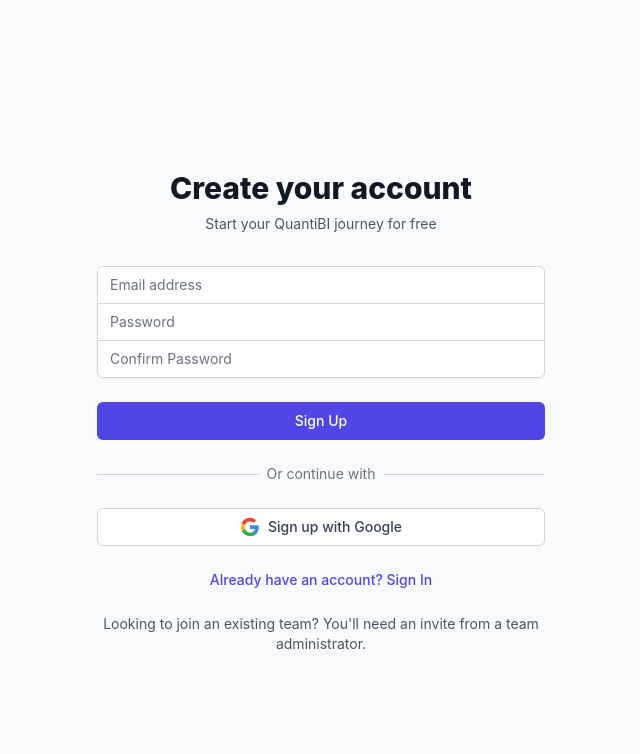
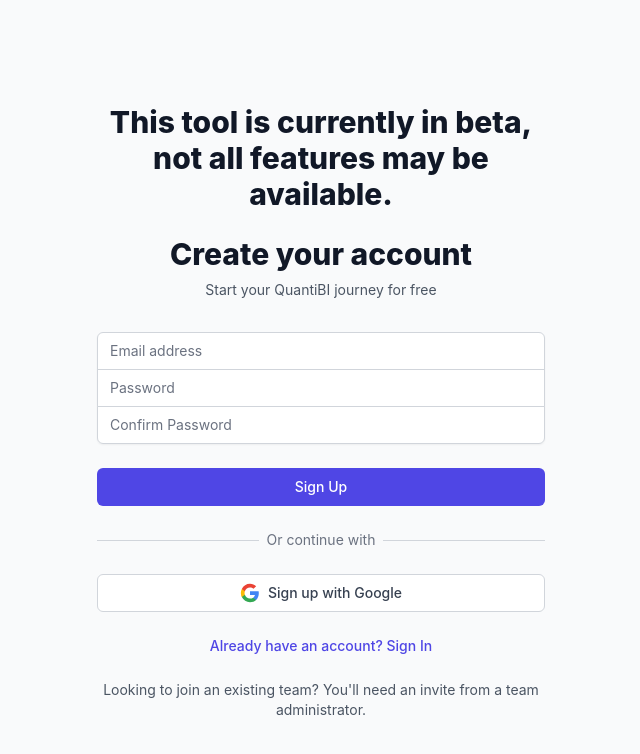
Before and after one commit to BIQuantAF/QuantiBI, a React (Create React App) app in the folder quantibi-frontend/: page /signup in a window 1280 px wide. Shown: the top 754 px of the page, without its empty margins (319-959 px from the left). Built offline with nearby package versions, Linux system fonts and the light colour scheme; no server answers.

Commit message:
sign up text

```diff
--- a/quantibi-frontend/src/components/auth/SignUp.tsx
+++ b/quantibi-frontend/src/components/auth/SignUp.tsx
@@ -96,6 +96,9 @@ const SignUp: React.FC = () => {
     <div className="min-h-screen flex items-center justify-center bg-gray-50 py-12 px-4 sm:px-6 lg:px-8">
       <div className="max-w-md w-full space-y-8">
         <div>
+          <h2 className="mt-6 text-center text-3xl font-extrabold text-gray-900">
+            This tool is currently in beta, not all features may be available.
+          </h2>
           <h2 className="mt-6 text-center text-3xl font-extrabold text-gray-900">
             Create your account
           </h2>
```
